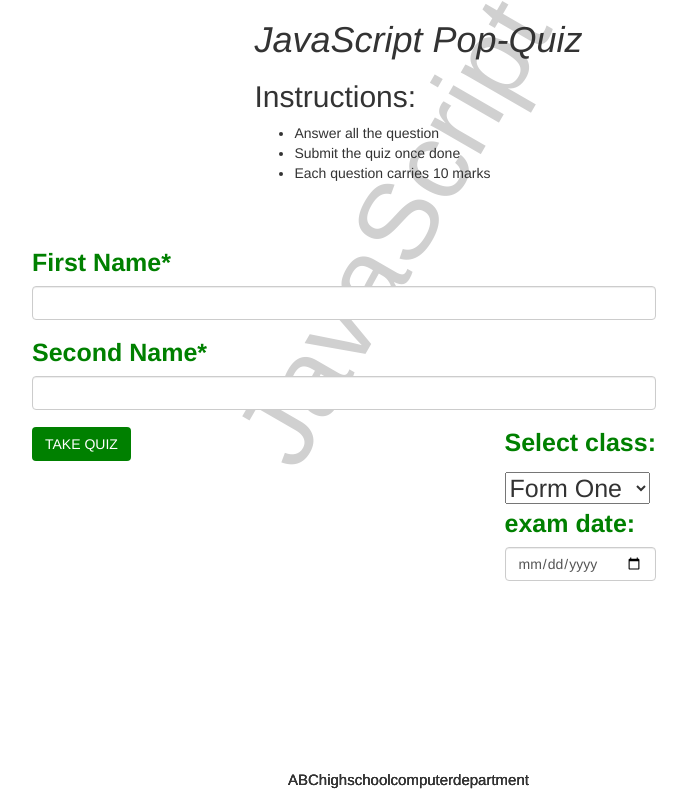
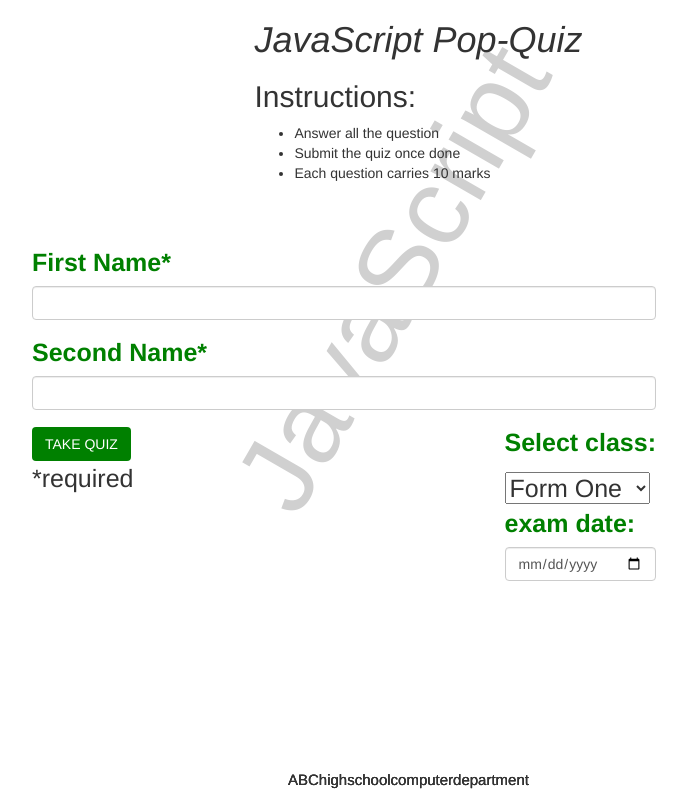
Before and after one commit to FridahKimathi/quiz-board, a plain HTML site: page index.html in a window 1280 px wide. Shown: the whole page, without its empty margins (296-983 px from the left). Drawn offline with nearby package versions, Linux system fonts and the light colour scheme.

Commit message:
js modified

```diff
--- a/index.html
+++ b/index.html
@@ -48,6 +48,7 @@
                  <label for="exam">exam date:</label>
                  <input id="exam" class="form-control" type="date">
                  </div>
+                 <P class=detail>*required</P>
                  <p class="school">ABChighschoolcomputerdepartment</p>
           </div>
           <div id="form1">
```
